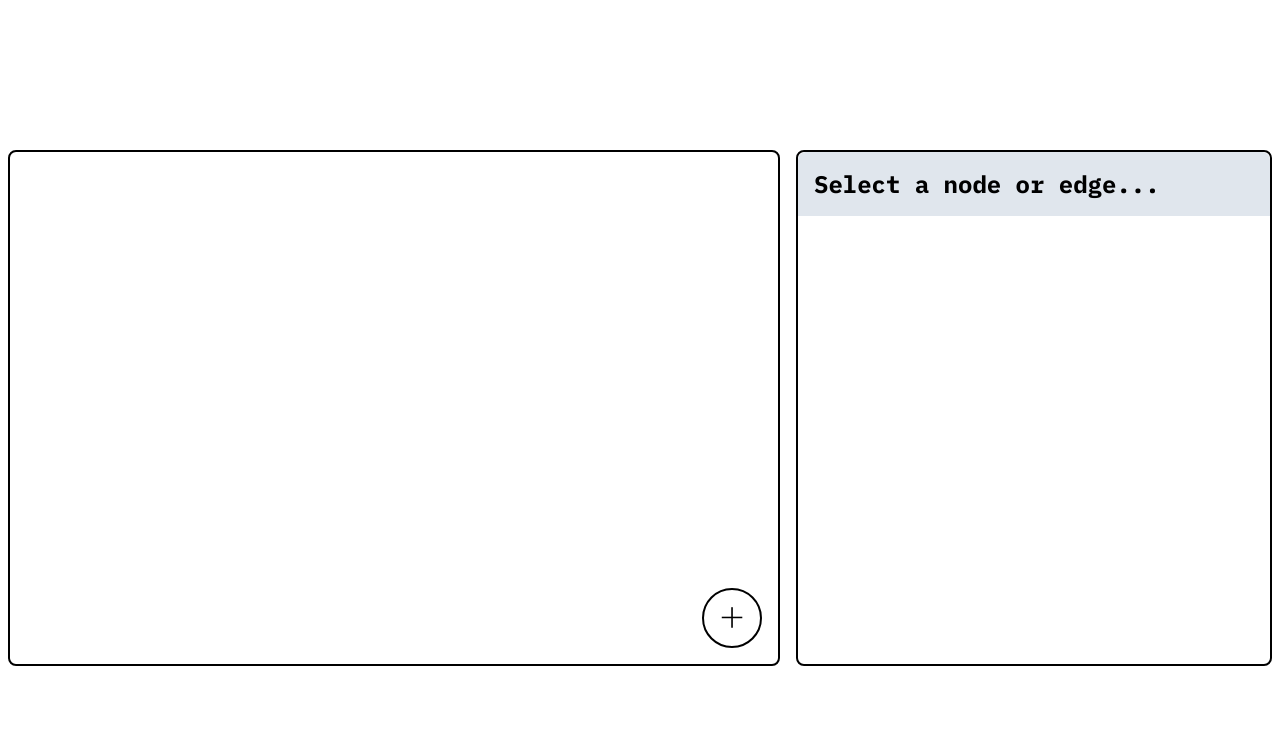
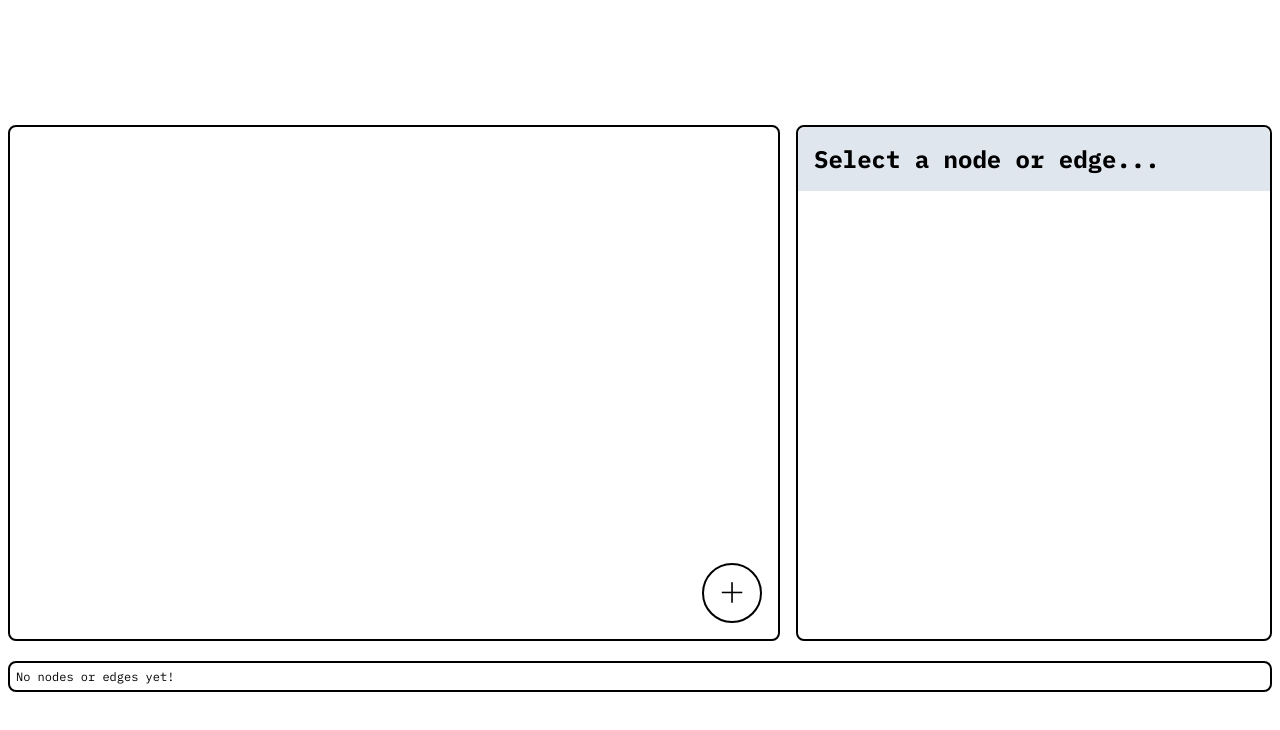
Before and after one commit to sampoder/tangerine, a Next.js app: page / in a window 1280 px wide. Shown: the top 730 px of the page. Built offline with nearby package versions, Linux system fonts and the light colour scheme.

Commit message:
Add GeneratedCode component with basic typst template

```diff
--- a/pages/index.js
+++ b/pages/index.js
@@ -238,6 +238,67 @@ function Edge({
         </>
       )}
     </div>
+  );
+}
+
+function GeneratedCode({ nodes, edges, language }) {
+  // TODO copy button?
+  // TODO language radio button or drop down?
+  // TODO how to deal with positioning?
+  // TODO deletion errors
+  // TODO directed vs undirected
+
+  console.log(nodes);
+  console.log(edges);
+
+  console.log(getNodeLabels(nodes));
+  console.log(getEdgeList(edges));
+
+  function getNodeLabels(nodes) {
+    return nodes.map((node) => `"${node.label}"`).join(", ");
+  }
+
+  function getEdgeList(edges) {
+    return edges.map((edge) => `(${edge.start}, ${edge.end})`).join(", ");
+  }
+
+  function generateCode(nodes, edges, language) {
+    if (nodes.length == 0 && edges.length == 0) {
+      return "No nodes or edges yet!";
+    }
+
+    if (language === "typst") {
+      // Template from https://typst.app/universe/package/fletcher/
+
+      const nodesString = `#let nodes = (${getNodeLabels(nodes)})`;
+      const edgesString = `#let edges = (${getEdgeList(edges)})`;
+
+      return (
+        `#import "@preview/fletcher:0.5.7" as fletcher: diagram, node, edge, shapes\n` +
+        `#set page(width: auto, height: auto, margin: 5mm, fill: white)\n` +
+        `${nodes.length > 0 ? nodesString : ``}\n` +
+        `${edges.length > 0 ? edgesString : ``}\n` +
+        `#diagram({\n` +
+        `  for (i, n) in nodes.enumerate() {\n` +
+        `    let θ = 90deg - i*360deg/nodes.len()\n` +
+        `    node((θ, 18mm), n, stroke: 0.5pt, name: str(i))\n` +
+        `  }\n` +
+        `  for (from, to) in edges {\n` +
+        `    let bend = if (to, from) in edges { 10deg } else { 0deg }\n` +
+        `    // refer to nodes by label, e.g., <1>\n` +
+        `    edge(label(str(from)), label(str(to)), "-|>", bend: bend)\n` +
+        `  }\n` +
+        `})`
+      );
+    } else {
+      return "Language not supported";
+    }
+  }
+
+  return (
+    <>
+    {generateCode(nodes, edges, language)}
+    </>
   );
 }
 
@@ -491,6 +552,22 @@ export default function Home() {
               </div>
             )}
           </div>
+          <div
+            className={ibmPlexMono.className}
+            style={{
+              gridColumnStart: 1,
+              gridColumnEnd: 3,
+              border: "2px solid black",
+              position: "relative",
+              borderRadius: "8px",
+              marginTop: "1em",
+              fontSize: "0.5em",
+              whiteSpace: "pre",
+              padding: "0.5em"
+            }}
+          >
+            <GeneratedCode nodes={nodes} edges={edges} language="typst" />
+          </div>
         </div>
       </div>
       <style jsx>
```
